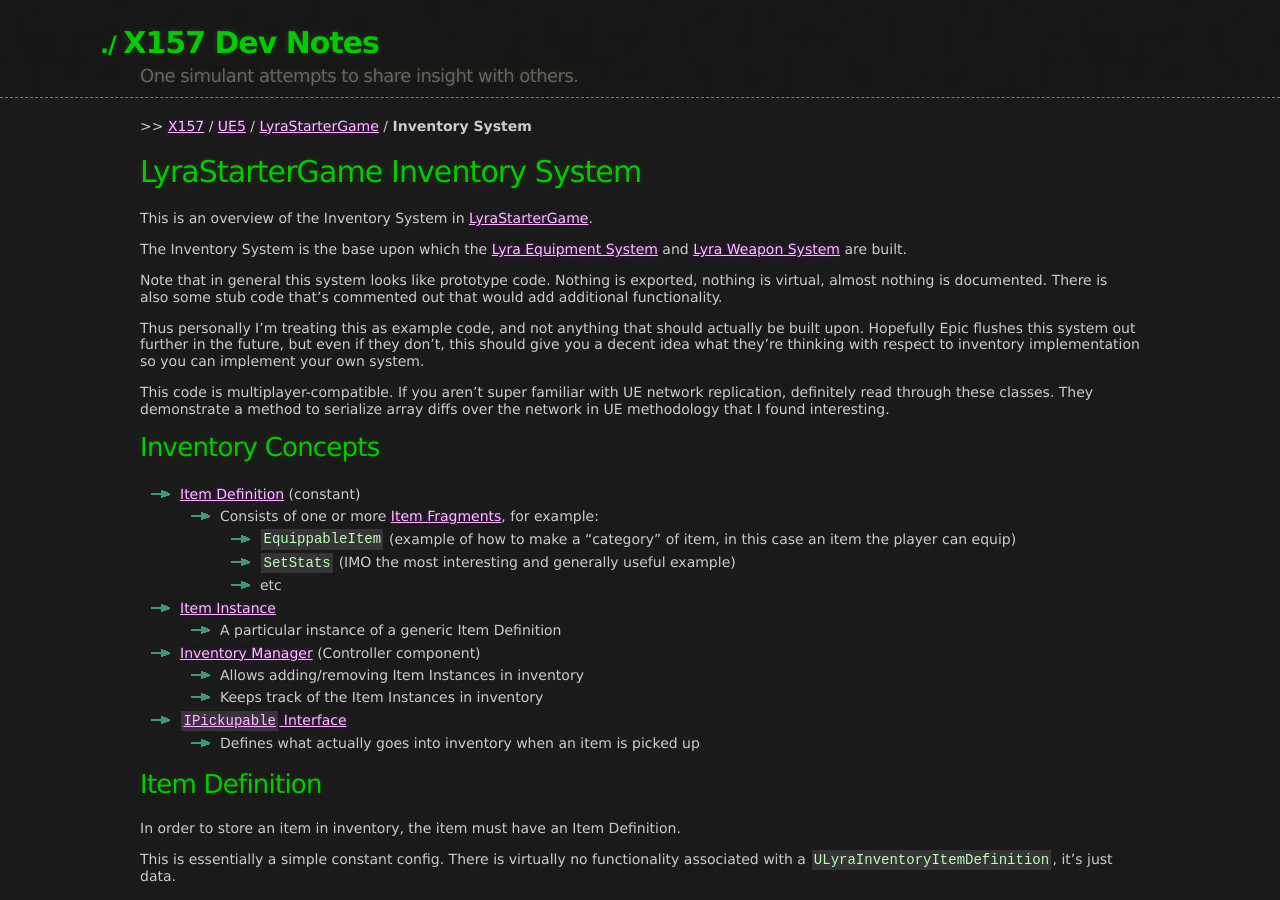
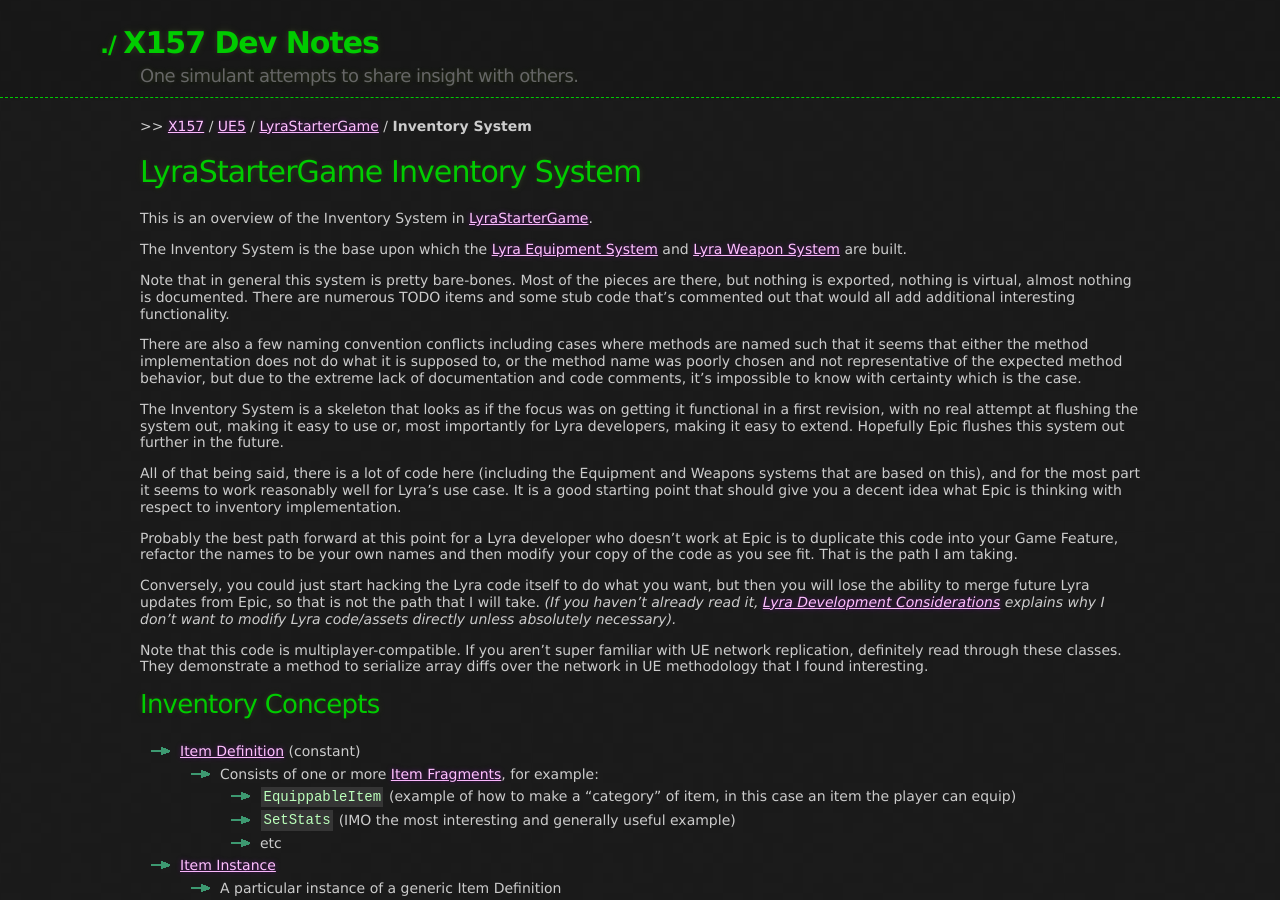
Before and after one commit to x157/x157.github.io, a Jekyll site: the page built from UE5/LyraStarterGame/Inventory/index.md, in a window 1280 px wide and 900 px high. Built offline with Jekyll 4.4.1, drawn with Linux system fonts in a browser that asks for light colours.

Commit message:
Update overall description of Inventory system

```diff
--- a/UE5/LyraStarterGame/Inventory/index.md
+++ b/UE5/LyraStarterGame/Inventory/index.md
@@ -14,16 +14,38 @@
 [Lyra Equipment System](/UE5/LyraStarterGame/Equipment/) and
 [Lyra Weapon System](/UE5/LyraStarterGame/Weapons/) are built.
 
-Note that in general this system looks like prototype code.  Nothing is exported, nothing is virtual,
-almost nothing is documented.  There is also some stub code that's commented out that would
-add additional functionality.
+Note that in general this system is pretty bare-bones.  Most of the pieces are there,
+but nothing is exported, nothing is virtual, almost nothing is documented.  There are
+numerous TODO items and some stub code that's commented out that would all add additional
+interesting functionality.
 
-Thus personally I'm treating this as example code, and not anything that should actually be built
-upon.  Hopefully Epic flushes this system out further in the future, but even if they don't,
-this should give you a decent idea what they're thinking with respect to inventory implementation
-so you can implement your own system.
+There are also a few naming convention conflicts including cases where
+methods are named such that it seems that either the method implementation does not
+do what it is supposed to, or the method name was poorly chosen and not representative
+of the expected method behavior, but due to the extreme lack of documentation and code
+comments, it's impossible to know with certainty which is the case.
 
-This code is multiplayer-compatible.  If you aren't super familiar with UE network replication,
+The Inventory System is a skeleton that looks as if the focus was on getting it functional
+in a first revision, with no real attempt at flushing the system out, making it easy to use
+or, most importantly for Lyra developers, making it easy to extend.
+Hopefully Epic flushes this system out further in the future.
+
+All of that being said, there is a lot of code here (including the Equipment and Weapons systems that
+are based on this), and for the most part it seems to work reasonably well for Lyra's
+use case.  It is a good starting point that should give you a decent idea what Epic is thinking
+with respect to inventory implementation.
+
+Probably the best path forward at this point for a Lyra developer who doesn't work at Epic
+is to duplicate this code into your Game Feature, refactor the names to be your own
+names and then modify your copy of the code as you see fit.  That is the path I am taking.
+
+Conversely, you could just start hacking the Lyra code itself to do what you want, but then
+you will lose the ability to merge future Lyra updates from Epic, so that
+is not the path that I will take.  *(If you haven't already read it,
+[Lyra Development Considerations](/UE5/LyraStarterGame/Development-Considerations)
+explains why I don't want to modify Lyra code/assets directly unless absolutely necessary).*
+
+Note that this code is multiplayer-compatible.  If you aren't super familiar with UE network replication,
 definitely read through these classes.  They demonstrate a method to serialize array diffs over the
 network in UE methodology that I found interesting.
 
```
